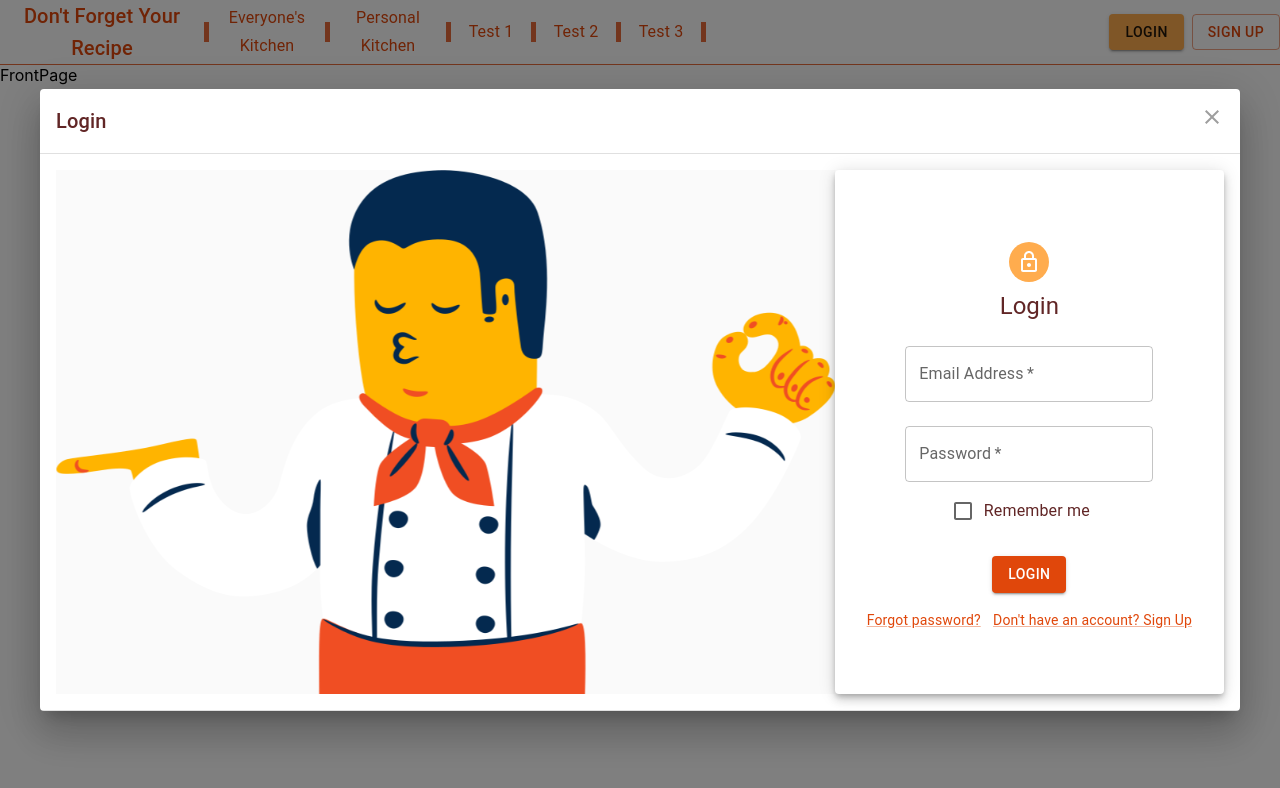
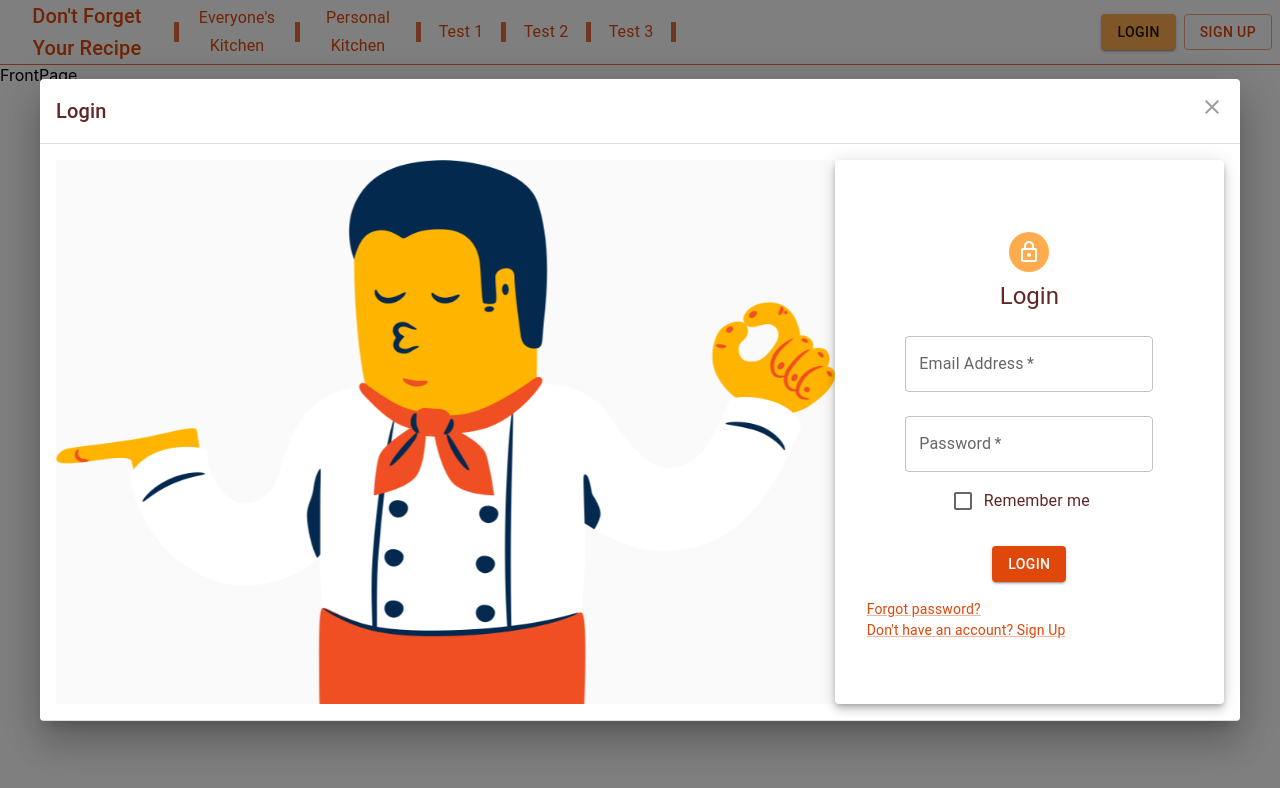
Before and after one commit to IT-Project-Team-70/IT-Project, a React (Create React App) app in the folder front-end/: page / in a window 1280 px wide. Both pictures are taken after a click on the button "LOGIN". Shown: the top 788 px of the page. Built offline with nearby package versions, Linux system fonts and the light colour scheme.

Commit message:
frontend: create dialogButton component, login and signup now linked

```diff
--- /dev/null
+++ b/front-end/src/component/dialogButton/index.js
@@ -0,0 +1,96 @@
+import * as React from 'react'
+import PropTypes from 'prop-types'
+import Button from '@mui/material/Button'
+import { styled } from '@mui/material/styles'
+import Dialog from '@mui/material/Dialog'
+import DialogTitle from '@mui/material/DialogTitle'
+import DialogContent from '@mui/material/DialogContent'
+import IconButton from '@mui/material/IconButton'
+import CloseIcon from '@mui/icons-material/Close'
+
+const BootstrapDialog = styled(Dialog)(({ theme }) => ({
+  '& .MuiDialogContent-root': {
+    padding: theme.spacing(2),
+  },
+  '& .MuiDialogActions-root': {
+    padding: theme.spacing(1),
+  },
+}))
+
+const BootstrapDialogTitle = (props) => {
+  const { children, onClose, ...other } = props
+
+  return (
+    <DialogTitle sx={{ m: 0, p: 2 }} {...other}>
+      {children}
+      {onClose ? (
+        <IconButton
+          aria-label="close"
+          onClick={onClose}
+          sx={{
+            position: 'absolute',
+            right: 8,
+            top: 8,
+            color: (theme) => theme.palette.grey[500],
+          }}
+        >
+          <CloseIcon />
+        </IconButton>
+      ) : null}
+    </DialogTitle>
+  )
+}
+
+BootstrapDialogTitle.propTypes = {
+  children: PropTypes.node,
+  onClose: PropTypes.func.isRequired,
+}
+
+const DialogButton = ({
+  dialogContent = () => {},
+  dialogTitle = '',
+  buttonText = '',
+  buttonProps = {},
+  dialogProps = {},
+}) => {
+  const [open, setOpen] = React.useState(false)
+
+  const handleClickOpen = () => {
+    setOpen(true)
+  }
+  const handleClose = () => {
+    setOpen(false)
+  }
+
+  return (
+    <div>
+      <Button onClick={handleClickOpen} {...buttonProps}>
+        {buttonText}
+      </Button>
+      <BootstrapDialog
+        onClose={handleClose}
+        aria-labelledby="customized-dialog-title"
+        open={open}
+        {...dialogProps}
+      >
+        <BootstrapDialogTitle
+          id="customized-dialog-title"
+          onClose={handleClose}
+        >
+          {dialogTitle}
+        </BootstrapDialogTitle>
+        <DialogContent dividers>
+          {dialogContent({ onClose: handleClose })}
+        </DialogContent>
+      </BootstrapDialog>
+    </div>
+  )
+}
+export default DialogButton
+DialogButton.propTypes = {
+  dialogContent: PropTypes.func,
+  dialogTitle: PropTypes.string,
+  buttonText: PropTypes.string,
+  buttonProps: PropTypes.object,
+  dialogProps: PropTypes.object,
+}
--- a/front-end/src/containers/appLayout/index.js
+++ b/front-end/src/containers/appLayout/index.js
@@ -5,9 +5,7 @@ import { RouteItems } from '../../routes/routeItems'
 import { useHistory, useLocation } from 'react-router-dom'
 import useTheme from '../../css/muiTheme'
 import LoginInButton from '../login/loginButton'
-import LoginPanel from '../login/login'
 import SignUpButton from '../signUp/signupButton'
-import SignUpPanel from '../signUp/signup'
 
 const AppLayout = (props) => {
   const { children = <></> } = props
@@ -35,7 +33,7 @@ const AppLayout = (props) => {
                     paddingRight: index === 0 ? '12px' : '8px',
                     flexGrow: 0,
                     flexShrink: 1,
-                    maxWidth: index === 0 ? '180px' : '100px',
+                    maxWidth: index === 0 ? '150px' : '100px',
                     boxShadow:
                       index !== 0 && pathName === routeItem.path
                         ? '0px -7px 0px 0px #E66B3B inset'
@@ -78,13 +76,11 @@ const AppLayout = (props) => {
         >
           <ThemeProvider theme={theme}>
             <Box sx={{ paddingRight: '8px' }}>
-              <LoginInButton>
-                <LoginPanel />
-              </LoginInButton>
+              <LoginInButton />
             </Box>
-            <SignUpButton>
-              <SignUpPanel />
-            </SignUpButton>
+            <Box sx={{ paddingRight: '8px' }}>
+              <SignUpButton />
+            </Box>
           </ThemeProvider>
         </Box>
       </Box>
--- a/front-end/src/containers/login/login.js
+++ b/front-end/src/containers/login/login.js
@@ -13,8 +13,11 @@ import Typography from '@mui/material/Typography'
 import { ThemeProvider } from '@mui/material/styles'
 import CookImage from './cook.png'
 import useTheme from '../../css/muiTheme'
+import SignUpPanel from '../signUp/signup'
+import PropTypes from 'prop-types'
 
-export default function LoginPanel() {
+export default function LoginPanel({ onChange = () => {} }) {
+  const [toSignUp, setToSignUP] = React.useState(false)
   const handleSubmit = (event) => {
     event.preventDefault()
     const data = new FormData(event.currentTarget)
@@ -25,7 +28,9 @@ export default function LoginPanel() {
   }
   const theme = useTheme()
 
-  return (
+  return toSignUp ? (
+    <SignUpPanel onChange={onChange} />
+  ) : (
     <ThemeProvider theme={theme}>
       <Grid container>
         <Grid
@@ -99,14 +104,20 @@ export default function LoginPanel() {
                 login
               </Button>
             </Box>
-            <Grid container>
-              <Grid item xs>
+            <Grid container flexDirection="column">
+              <Grid item>
                 <Link href="#" variant="body2">
                   Forgot password?
                 </Link>
               </Grid>
               <Grid item>
-                <Link href="#" variant="body2">
+                <Link
+                  onClick={() => {
+                    onChange('Sign up')
+                    setToSignUP(true)
+                  }}
+                  variant="body2"
+                >
                   {"Don't have an account? Sign Up"}
                 </Link>
               </Grid>
@@ -117,3 +128,5 @@ export default function LoginPanel() {
     </ThemeProvider>
   )
 }
+
+LoginPanel.propTypes = { onChange: PropTypes.func }
--- a/front-end/src/containers/login/loginButton.js
+++ b/front-end/src/containers/login/loginButton.js
@@ -1,82 +1,27 @@
 import * as React from 'react'
-import PropTypes from 'prop-types'
-import Button from '@mui/material/Button'
-import { styled } from '@mui/material/styles'
-import Dialog from '@mui/material/Dialog'
-import DialogTitle from '@mui/material/DialogTitle'
-import DialogContent from '@mui/material/DialogContent'
-import IconButton from '@mui/material/IconButton'
-import CloseIcon from '@mui/icons-material/Close'
+// import PropTypes from 'prop-types'
+import DialogButton from '../../component/dialogButton'
+import LoginPanel from './login'
 
-const BootstrapDialog = styled(Dialog)(({ theme }) => ({
-  '& .MuiDialogContent-root': {
-    padding: theme.spacing(2),
-  },
-  '& .MuiDialogActions-root': {
-    padding: theme.spacing(1),
-  },
-}))
-
-const BootstrapDialogTitle = (props) => {
-  const { children, onClose, ...other } = props
+const LoginInButton = () => {
+  const [title, setTitle] = React.useState('Login')
 
   return (
-    <DialogTitle sx={{ m: 0, p: 2 }} {...other}>
-      {children}
-      {onClose ? (
-        <IconButton
-          aria-label="close"
-          onClick={onClose}
-          sx={{
-            position: 'absolute',
-            right: 8,
-            top: 8,
-            color: (theme) => theme.palette.grey[500],
+    <DialogButton
+      dialogTitle={title}
+      buttonText="Login"
+      buttonProps={{ variant: 'contained', color: 'secondary' }}
+      dialogProps={{ maxWidth: 'lg' }}
+      dialogContent={(onClose) => (
+        <LoginPanel
+          onClose={onClose}
+          onChange={(title) => {
+            setTitle(title)
           }}
-        >
-          <CloseIcon />
-        </IconButton>
-      ) : null}
-    </DialogTitle>
-  )
-}
-
-BootstrapDialogTitle.propTypes = {
-  children: PropTypes.node,
-  onClose: PropTypes.func.isRequired,
-}
-
-const LoginInButton = ({ children }) => {
-  const [open, setOpen] = React.useState(false)
-
-  const handleClickOpen = () => {
-    setOpen(true)
-  }
-  const handleClose = () => {
-    setOpen(false)
-  }
-
-  return (
-    <div>
-      <Button variant="contained" color="secondary" onClick={handleClickOpen}>
-        LogIn
-      </Button>
-      <BootstrapDialog
-        onClose={handleClose}
-        aria-labelledby="customized-dialog-title"
-        open={open}
-        maxWidth="lg"
-      >
-        <BootstrapDialogTitle
-          id="customized-dialog-title"
-          onClose={handleClose}
-        >
-          Login
-        </BootstrapDialogTitle>
-        <DialogContent dividers>{children}</DialogContent>
-      </BootstrapDialog>
-    </div>
+        />
+      )}
+    />
   )
 }
 export default LoginInButton
-LoginInButton.propTypes = { children: PropTypes.node }
+LoginInButton.propTypes = {}
--- a/front-end/src/containers/signUp/signup.js
+++ b/front-end/src/containers/signUp/signup.js
@@ -1,7 +1,6 @@
 import * as React from 'react'
 import Avatar from '@mui/material/Avatar'
 import Button from '@mui/material/Button'
-import CssBaseline from '@mui/material/CssBaseline'
 import TextField from '@mui/material/TextField'
 import FormControlLabel from '@mui/material/FormControlLabel'
 import Checkbox from '@mui/material/Checkbox'
@@ -11,11 +10,14 @@ import Box from '@mui/material/Box'
 import LockOutlinedIcon from '@mui/icons-material/LockOutlined'
 import Typography from '@mui/material/Typography'
 import Container from '@mui/material/Container'
-import { createTheme, ThemeProvider } from '@mui/material/styles'
+import { ThemeProvider } from '@mui/material/styles'
+import useTheme from '../../css/muiTheme'
+import LoginPanel from '../login/login'
+import PropTypes from 'prop-types'
 
-const theme = createTheme()
-
-export default function SignUpPanel() {
+export default function SignUpPanel({ onChange = () => {} }) {
+  const [toLogin, setToLogin] = React.useState(false)
+  const theme = useTheme()
   const handleSubmit = (event) => {
     event.preventDefault()
     const data = new FormData(event.currentTarget)
@@ -25,10 +27,11 @@ export default function SignUpPanel() {
     })
   }
 
-  return (
+  return toLogin ? (
+    <LoginPanel onChange={onChange} />
+  ) : (
     <ThemeProvider theme={theme}>
       <Container component="main" maxWidth="xs">
-        <CssBaseline />
         <Box
           sx={{
             marginTop: 0,
@@ -111,7 +114,13 @@ export default function SignUpPanel() {
             </Button>
             <Grid container justifyContent="flex-end">
               <Grid item>
-                <Link href="#" variant="body2">
+                <Link
+                  onClick={() => {
+                    onChange('Login')
+                    setToLogin(true)
+                  }}
+                  variant="body2"
+                >
                   Already have an account? Sign in
                 </Link>
               </Grid>
@@ -122,3 +131,4 @@ export default function SignUpPanel() {
     </ThemeProvider>
   )
 }
+SignUpPanel.propTypes = { onChange: PropTypes.func }
--- a/front-end/src/containers/signUp/signupButton.js
+++ b/front-end/src/containers/signUp/signupButton.js
@@ -1,80 +1,25 @@
 import * as React from 'react'
-import PropTypes from 'prop-types'
-import Button from '@mui/material/Button'
-import { styled } from '@mui/material/styles'
-import Dialog from '@mui/material/Dialog'
-import DialogTitle from '@mui/material/DialogTitle'
-import DialogContent from '@mui/material/DialogContent'
-import IconButton from '@mui/material/IconButton'
-import CloseIcon from '@mui/icons-material/Close'
+// import PropTypes from 'prop-types'
+import DialogButton from '../../component/dialogButton'
+import SignUpPanel from './signup'
 
-const BootstrapDialog = styled(Dialog)(({ theme }) => ({
-  '& .MuiDialogContent-root': {
-    padding: theme.spacing(2),
-  },
-  '& .MuiDialogActions-root': {
-    padding: theme.spacing(1),
-  },
-}))
-
-const BootstrapDialogTitle = (props) => {
-  const { children, onClose, ...other } = props
-
+export default function SignUpButton() {
+  const [title, setTitle] = React.useState('Sign up')
   return (
-    <DialogTitle sx={{ m: 0, p: 2 }} {...other}>
-      {children}
-      {onClose ? (
-        <IconButton
-          aria-label="close"
-          onClick={onClose}
-          sx={{
-            position: 'absolute',
-            right: 8,
-            top: 8,
-            color: (theme) => theme.palette.grey[500],
+    <DialogButton
+      dialogTitle={title}
+      buttonText="Sign up"
+      buttonProps={{ variant: 'outlined' }}
+      dialogProps={{ maxWidth: 'lg' }}
+      dialogContent={(onClose) => (
+        <SignUpPanel
+          onClose={onClose}
+          onChange={(title) => {
+            setTitle(title)
           }}
-        >
-          <CloseIcon />
-        </IconButton>
-      ) : null}
-    </DialogTitle>
+        />
+      )}
+    />
   )
 }
-
-BootstrapDialogTitle.propTypes = {
-  children: PropTypes.node,
-  onClose: PropTypes.func.isRequired,
-}
-
-export default function SignUpButton({ children }) {
-  const [open, setOpen] = React.useState(false)
-
-  const handleClickOpen = () => {
-    setOpen(true)
-  }
-  const handleClose = () => {
-    setOpen(false)
-  }
-
-  return (
-    <div>
-      <Button variant="outlined" onClick={handleClickOpen}>
-        Sign Up
-      </Button>
-      <BootstrapDialog
-        onClose={handleClose}
-        aria-labelledby="customized-dialog-title"
-        open={open}
-      >
-        <BootstrapDialogTitle
-          id="customized-dialog-title"
-          onClose={handleClose}
-        >
-          Sign Up
-        </BootstrapDialogTitle>
-        <DialogContent dividers>{children}</DialogContent>
-      </BootstrapDialog>
-    </div>
-  )
-}
-SignUpButton.propTypes = { children: PropTypes.node }
+SignUpButton.propTypes = {}
```
